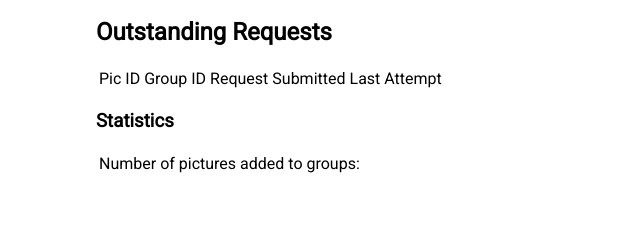
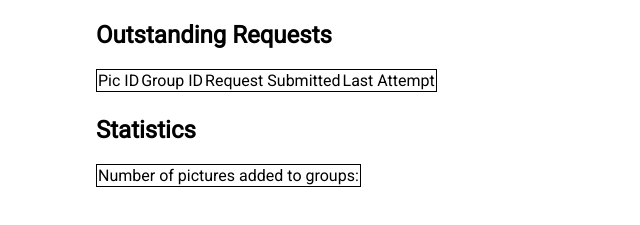
Before and after one commit to FlickrGroupAddr/flickgroupaddr-ui, a plain HTML site: page public/console/index.html in a window 1280 px wide. Shown: the part 89-314 px from the top of the page, without its empty margins (0-640 px from the left). Drawn offline with Linux system fonts and the light colour scheme; no server answers.

Commit message:
Just into cleanup now

```diff
--- a/public/console/index.html
+++ b/public/console/index.html
@@ -47,7 +47,7 @@
         </div>
 
         <div id="div_app_stats">
-            <h3>Statistics</h3>
+            <h2>Statistics</h3>
 
             <table>
                 <tr>
--- a/public/css/console/index.css
+++ b/public/css/console/index.css
@@ -4,6 +4,7 @@ body {
 }
 
 body div {
+    margin-top: 0.25in;
     margin-left: 0.5in;
 }
 
@@ -20,3 +21,8 @@ div#div_flickr_id_none {
     margin-left: 0.5in;
     display: none;
 }
+
+table {
+    border: 1px solid black;
+    border-collapse: collapse;
+}
```
